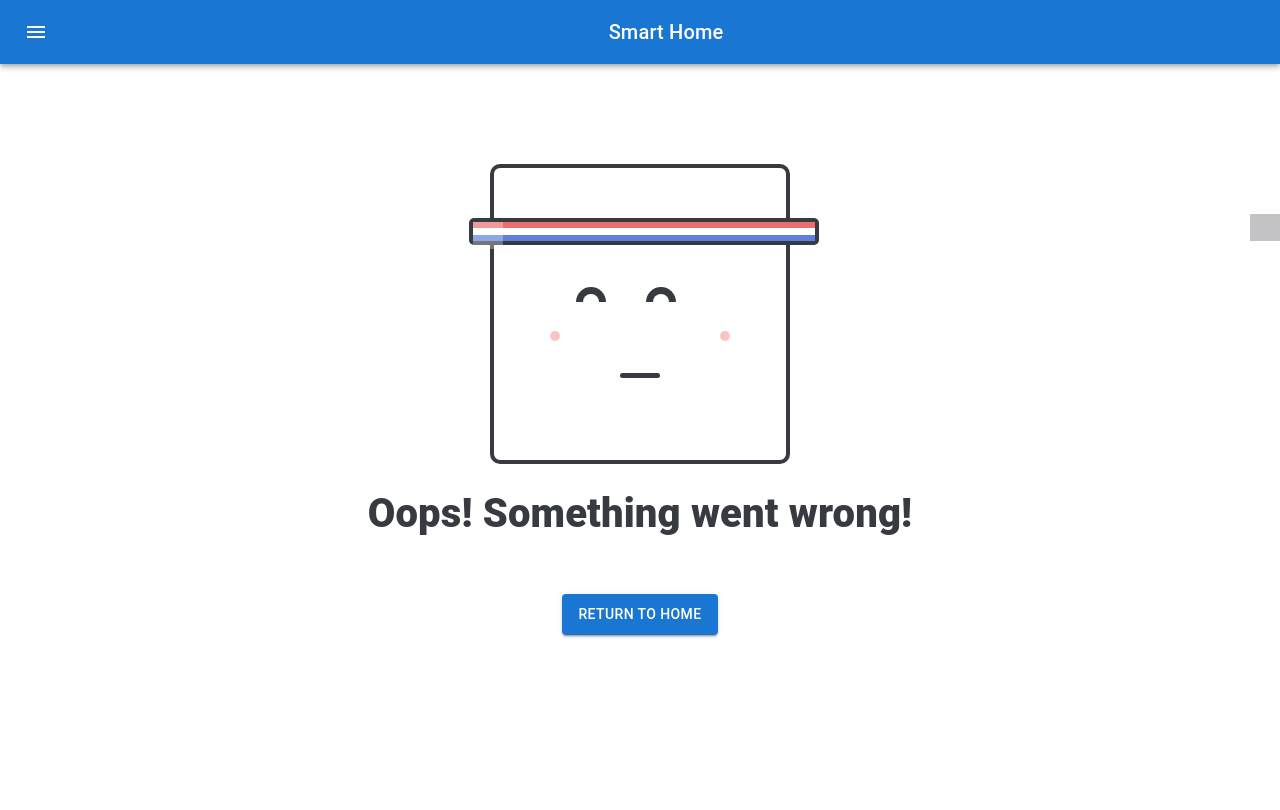
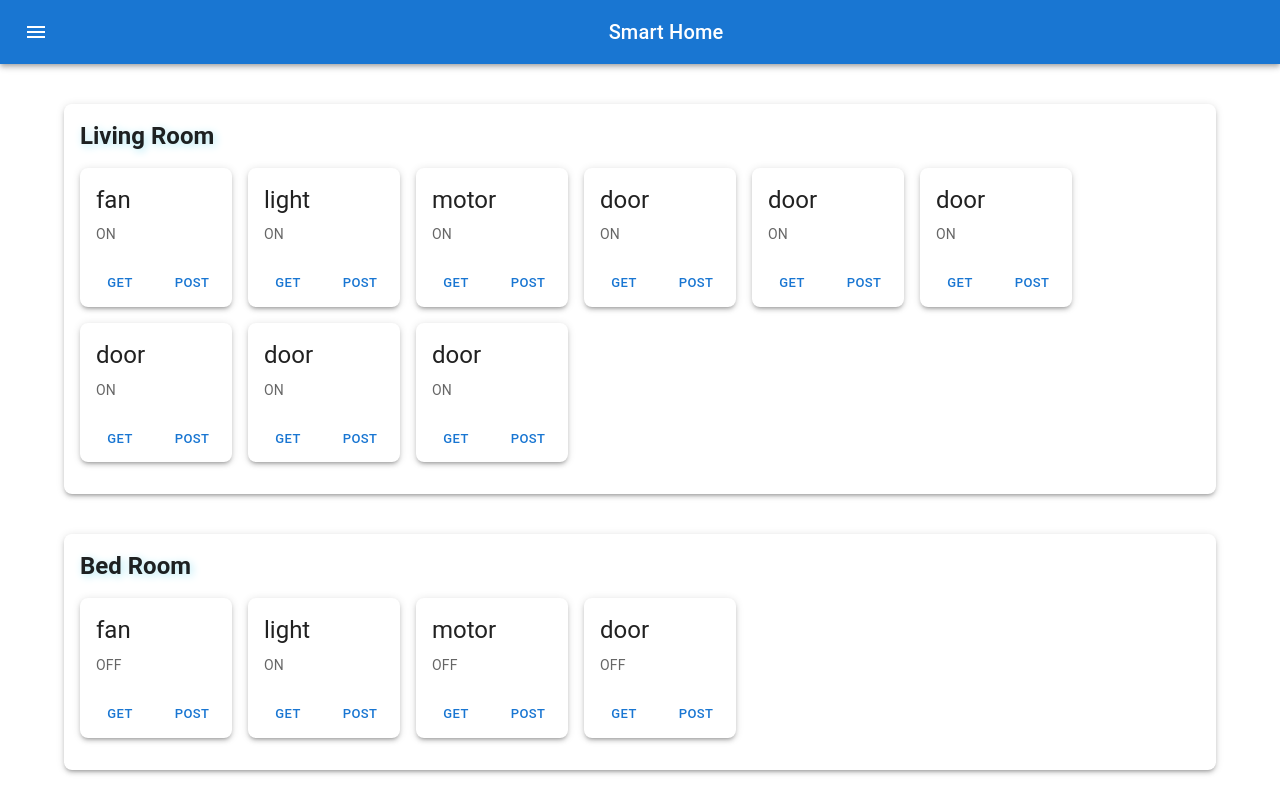
Before and after one commit to SmartHome101/smart-home-web-page, a React (Create React App) app: page /rooms in a window 1280 px wide. Before the commit this address led to /not-found. Built offline with nearby package versions, Linux system fonts and the light colour scheme.

Commit message:
work on rooms page, weather page not complete

```diff
--- a/src/App.js
+++ b/src/App.js
@@ -8,6 +8,8 @@ import Bar from "./components/Bar/Bar";
 import Home from "./pages/Home/Home";
 import About from "./pages/About/About";
 import WelcomePage from "./pages/WelcomePage/WelcomePage";
+import WeatherApp from "./pages/WeatherApp/WeatherApp";
+import Rooms from "./pages/Rooms/Rooms";
 
 // import PostStatus from "./components/PostStatus/PostStatus";
 // import GetStatus from "./components/GetStatus/GetStatus";
@@ -42,9 +44,11 @@ const App = () => {
       <CssBaseline />
       <Bar />
       <Routes>
+        <Route path="/" element={<WelcomePage />} />
         <Route path="/home" element={<Home />} />
-        <Route path="/welcome-page" element={<WelcomePage />} />
         <Route path="/about" element={<About />} />
+        <Route path="/rooms" element={<Rooms />} />
+        <Route path="/weather-app" element={<WeatherApp />} />
         <Route path="*" element={<Navigate to="/not-found" />} />
         <Route path="/not-found" element={<NotFound />} />
       </Routes>
--- /dev/null
+++ b/src/components/RoomHolder/RoomHolder.js
@@ -0,0 +1,33 @@
+import { Box, Container, Typography } from "@mui/material"
+import SensorCardHolder from "../SensorCardHolder/SensorCardHolder"
+
+
+
+const RoomHolder = ({ RoomName, Sensors }) => {
+    return (
+        <Container>
+            <Box
+                sx={{
+                    display: "flex",
+                    flexDirection: "column",
+                    justifyContent: "space-around",
+                    width: "auto",
+                    boxShadow: 3,
+                    borderRadius: 2,
+                    p: "16px",
+                    mb: 5,
+                    mt: 5,
+                }}
+            >
+                <Typography variant="h5" sx={{mb: 2, fontWeight: 'bold', textShadow: '2px 2px 8px #ade8f4'}}>{RoomName}</Typography>
+                <Box sx={{
+                    display: 'flex', flexDirection: {xs: 'column', sm: 'row', md: 'row'}, flexWrap: 'wrap'
+                }}>
+                    {Sensors.map((sensor) => (<SensorCardHolder key={sensor.sensorId} sensor={sensor} />))}
+                </Box>
+            </Box>
+        </Container>
+    )
+}
+
+export default RoomHolder
--- /dev/null
+++ b/src/components/SensorCardHolder/SensorCardHolder.js
@@ -0,0 +1,29 @@
+import { Typography, Box } from "@mui/material"
+import Card from '@mui/material/Card';
+import CardActions from '@mui/material/CardActions';
+import CardContent from '@mui/material/CardContent';
+// import CardMedia from '@mui/material/CardMedia';
+import Button from '@mui/material/Button';
+
+const SensorCardHolder = ({ sensor }) => {
+    return (
+        <Box sx={{mr: {xs: 1, sm: 2, md: 2}, mb: 2}}>
+            <Card sx={{ width: "auto", boxShadow: 3, borderRadius: 2,}}>
+                <CardContent>
+                    <Typography gutterBottom variant="h5" component="div">
+                        {sensor.sensorName}
+                    </Typography>
+                    <Typography variant="body2" color="text.secondary">
+                        {sensor.sensorStatus}
+                    </Typography>
+                </CardContent>
+                <CardActions>
+                    <Button size="small">Get</Button>
+                    <Button size="small">Post</Button>
+                </CardActions>
+            </Card>
+        </Box>
+    )
+}
+
+export default SensorCardHolder
--- /dev/null
+++ b/src/components/weatherAPI/weatherAPI.js
@@ -0,0 +1,50 @@
+import React from 'react'
+import { LinearProgress } from '@mui/material';
+import Display from '../../components/weatherReportDisplay/weatherReportDisplay';
+const API_KEY = "acd4c672ef3521374119e83b44cb562e";
+const UNITS = "Metric";
+const LANG = "en";
+
+class WeatherAPI extends React.Component {
+    constructor(props) {
+        super(props);
+        this.state = {
+            weatherReport: null,
+            isLoading: true,
+            error: null
+        }
+    }
+    componentDidUpdate() {
+        var URL = "http://api.openweathermap.org/data/2.5/weather?q=" + this.props.city
+            + "&lang=" + LANG + "&appid=" + API_KEY + "&units=" + UNITS
+        fetch(URL).then(response => {
+            if (response.ok) { return response.json() }
+            else { throw new Error("SOMETHING WENT WRONG") }
+        })
+            .then(data => this.setState(
+                {
+                    weatherReport: data,
+                    isLoading: false
+                }))
+            .catch(error => this.setState({ error, isLoading: true }));
+    }
+    render() {
+        if (this.state.isLoading) {
+            if (this.props.city != null) {
+                return (
+                    <div>
+                        <LinearProgress />
+                    </div>
+                )
+            }
+            else return null;
+        }
+        else {
+            return (
+                <Display weatherReport={this.state.weatherReport} />
+            )
+        }
+    }
+}
+
+export default WeatherAPI;
--- /dev/null
+++ b/src/components/weatherReportDisplay/weatherReportDisplay.js
@@ -0,0 +1,75 @@
+import React from "react";
+import { Typography } from "@mui/material";
+import { CardContent } from "@mui/material";
+import { Box } from "@mui/material";
+
+function Display({ weatherReport }) {
+    var lon = weatherReport.coord.lon;
+    var lat = weatherReport.coord.lat;
+    var weathermain = weatherReport.weather[0].main;
+    var weatherdiscription = weatherReport.weather[0].description;
+    var temp = weatherReport.main.temp;
+    var pressure = weatherReport.main.pressure;
+    var humidity = weatherReport.main.humidity;
+    var wind = weatherReport.wind.speed;
+    var country = weatherReport.sys.country;
+    var city = weatherReport.name;
+
+    return (
+        <div>
+            <CardContent>
+                <Box display="flex" flexDirection="row">
+                    <Box p={1}>
+                        <Typography variant="h2" color="textPrimary">
+                            {city},{country}
+                        </Typography>
+                        <Typography variant="caption" color="textSecondary">
+                            {lon}, {lat}
+                        </Typography>
+                    </Box>
+                </Box>
+            </CardContent>
+            <CardContent>
+                <Box display="flex" flexDirection="row-reverse">
+                    <Box p={0}>
+                        <Typography variant="h4" color="textPrimary">
+                            Temp: {temp}
+                            <span>&#176;</span>
+                            {"C"}
+                        </Typography>
+                    </Box>
+                </Box>
+            </CardContent>
+            <CardContent>
+                <Box display="flex" flexDirection="row-reverse">
+                    <Box p={0}>
+                        <Typography variant="h6" color="textSecondary">
+                            {weatherdiscription}
+                        </Typography>
+                    </Box>
+                </Box>
+            </CardContent>
+            <CardContent>
+                <Box display="flex" flexDirection="row">
+                    <Box p={1}>
+                        <Typography variant="h6" color="textPrimary">
+                            Humidity: {humidity} %
+                        </Typography>
+                    </Box>
+                    <Box p={1}>
+                        <Typography variant="h6" color="textPrimary">
+                            pressure: {pressure} pa
+                        </Typography>
+                    </Box>
+                    <Box p={1}>
+                        <Typography variant="h6" color="textPrimary">
+                            wind: {wind} km/h
+                        </Typography>
+                    </Box>
+                </Box>
+            </CardContent>
+        </div>
+    );
+}
+
+export default Display;
--- /dev/null
+++ b/src/pages/Rooms/Rooms.js
@@ -0,0 +1,32 @@
+import React, { Fragment } from 'react'
+import RoomHolder from '../../components/RoomHolder/RoomHolder'
+import SensorCardHolder from '../../components/SensorCardHolder/SensorCardHolder'
+
+
+const livingRoom_Sensors = [
+    { 'sensorId': 1, 'sensorName': "fan", "sensorStatus": "ON" },
+    { 'sensorId': 2, 'sensorName': "light", "sensorStatus": "ON" },
+    { 'sensorId': 3, 'sensorName': "motor", "sensorStatus": "ON" },
+    { 'sensorId': 4, 'sensorName': "door", "sensorStatus": "ON" },
+    { 'sensorId': 5, 'sensorName': "door", "sensorStatus": "ON" },
+    { 'sensorId': 6, 'sensorName': "door", "sensorStatus": "ON" },
+    { 'sensorId': 7, 'sensorName': "door", "sensorStatus": "ON" },
+    { 'sensorId': 8, 'sensorName': "door", "sensorStatus": "ON" },
+    { 'sensorId': 9, 'sensorName': "door", "sensorStatus": "ON" },
+]
+const BedRoom_Sensors = [
+    { 'sensorId': 1, 'sensorName': "fan", "sensorStatus": "OFF" },
+    { 'sensorId': 2, 'sensorName': "light", "sensorStatus": "ON" },
+    { 'sensorId': 3, 'sensorName': "motor", "sensorStatus": "OFF" },
+    { 'sensorId': 4, 'sensorName': "door", "sensorStatus": "OFF" },]
+
+const Rooms = () => {
+    return (
+        <Fragment>
+            <RoomHolder RoomName={"Living Room"} Sensors={livingRoom_Sensors} />
+            <RoomHolder RoomName={"Bed Room"} Sensors={BedRoom_Sensors} />
+        </Fragment>
+    )
+}
+
+export default Rooms
--- /dev/null
+++ b/src/pages/WeatherApp/WeatherApp.js
@@ -0,0 +1,42 @@
+import React, { useState } from 'react'
+import { Button, createTheme, Grid } from '@mui/material';
+import { Card } from '@mui/material';
+import { CardContent } from '@mui/material';
+import { TextField } from '@mui/material';
+import WeatherAPI from "../../components/weatherAPI/weatherAPI";
+import classes from "./WeatherApp.module.css"
+
+const WeatherApp = () => {
+    const [cityValue, setCityValue] = useState(null);
+    const [city, setCity] = React.useState(null);
+
+    const handleOnChange=(e)=>{
+        setCityValue(e.target.value);
+    }
+    const handleSubmit = (e)=>{
+        e.preventDefault();
+        setCity(cityValue);
+    }
+    return (
+        <Grid className={classes.root} alignItems="center" container justify>
+            <Card className={classes.cardcss}>
+                <CardContent
+                    component="form"
+                    onSubmit={handleSubmit}>
+                    <TextField
+                        autoFocus
+                        label="City Name"
+                        value={cityValue}
+                        onChange={handleOnChange}
+                    />
+                    <Button onClick={(e) => {
+                        setCity(e.target.value)
+                    }}>search</Button>
+                    <WeatherAPI city={city} />
+                </CardContent>
+            </Card>
+        </Grid>
+    )
+}
+
+export default WeatherApp
--- /dev/null
+++ b/src/pages/WeatherApp/WeatherApp.module.css
@@ -0,0 +1,12 @@
+
+.root{
+    margin-top: 50;
+    display: "flex";
+    width: 550;
+    height: 250;
+}
+
+.cardcss{
+    background-image: "../../images/kendallRoychilling.jpg";
+    background-position: "center";
+}
--- a/src/pages/WelcomePage/WelcomePage.js
+++ b/src/pages/WelcomePage/WelcomePage.js
@@ -5,6 +5,7 @@ import classes from "./WelcomePage.module.css";
 import HomeIcon from '@mui/icons-material/Home';
 import InfoIcon from '@mui/icons-material/Info';
 import AcUnitIcon from '@mui/icons-material/AcUnit';
+import { Typography } from "@mui/material";
 
 const WelcomePage = () => {
 
@@ -12,11 +13,11 @@ const WelcomePage = () => {
 
     const handleOnClickHome = (e) => {
         e.preventDefault();
-        navigate("/home");
+        navigate("/rooms");
     }
     const handleOnClickWeather = (e) => {
         e.preventDefault();
-        navigate("/about");
+        navigate("/weather-app");
     }
     const handleOnClickAbout = (e) => {
         e.preventDefault();
@@ -25,7 +26,7 @@ const WelcomePage = () => {
     return (
         <Fragment>
             <div className={classes.sec}>
-                <h2>Welcome to Smart Home 101</h2>
+                <Typography variant="h5" component='h2'>Welcome to Smart Home 101</Typography>
                 <ul>
                     <li onClick={handleOnClickHome}>
                         <span><HomeIcon /></span>
--- a/src/pages/WelcomePage/WelcomePage.module.css
+++ b/src/pages/WelcomePage/WelcomePage.module.css
@@ -7,6 +7,7 @@
 }
 .sec h2 {
   font-weight: 200;
+  margin-bottom: 30px;
   font-size: 30px;
   color: #63b7e6;
 }
@@ -18,6 +19,8 @@
   list-style: none;
 }
 .sec ul li {
+  border-radius: 20px;
+  margin-right: 15px;
   padding: 40px;
   width: 300px;
   transition: box-shadow 0.3s;
```
Also changed, not shown: src/images/cool.jpg (added), src/images/kendallRoychilling.jpg (added).
